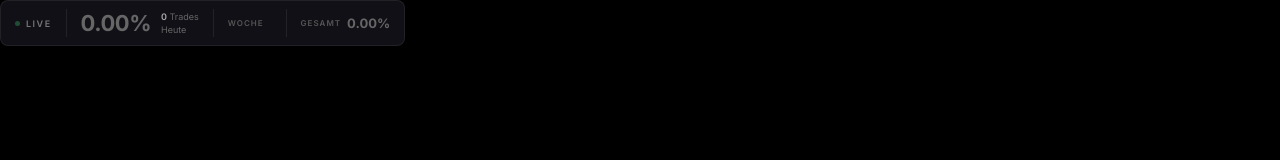
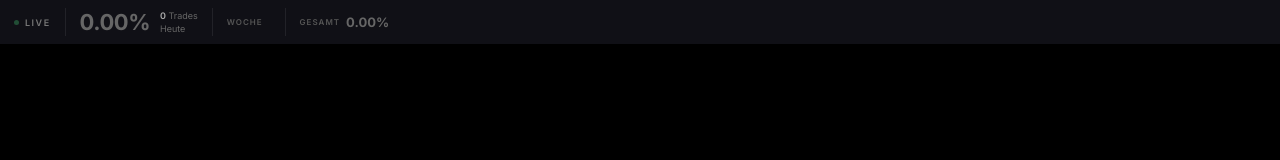
Before and after one commit to leonpluemacher-dotcom/max-trade-overlay, a website: page public/overlay.html in a window 1280 px wide. Drawn offline with Linux system fonts and the light colour scheme; no server answers.

Commit message:
Fix overlay bar to fill full width

```diff
--- a/public/overlay.html
+++ b/public/overlay.html
@@ -11,10 +11,11 @@
   .bar{
     display:flex;align-items:center;gap:0;
     background:rgba(18,18,24,0.92);
-    border:1px solid rgba(255,255,255,0.07);
-    border-radius:8px;
+    border:none;
+    border-radius:0;
     padding:8px 14px;
-    width:max-content;
+    width:100%;
+    box-sizing:border-box;
     backdrop-filter:blur(8px);
   }
 
```
